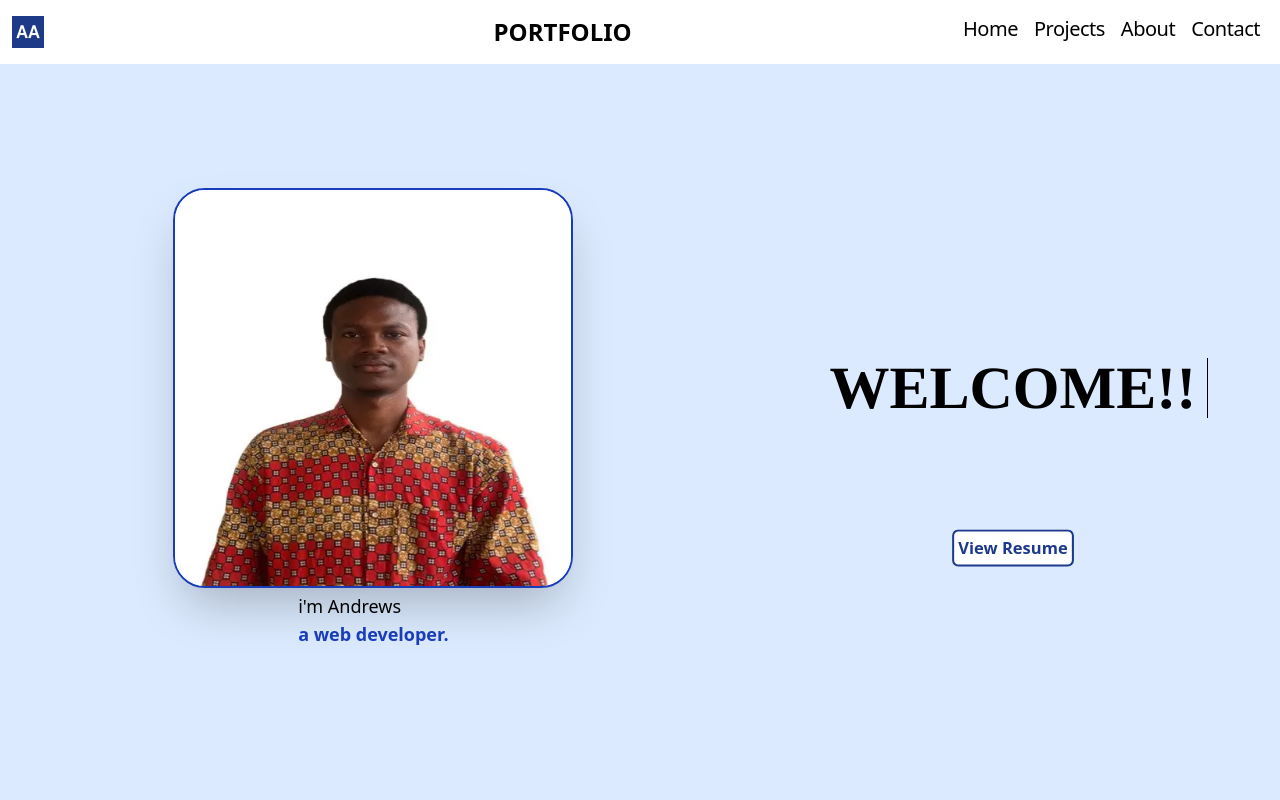
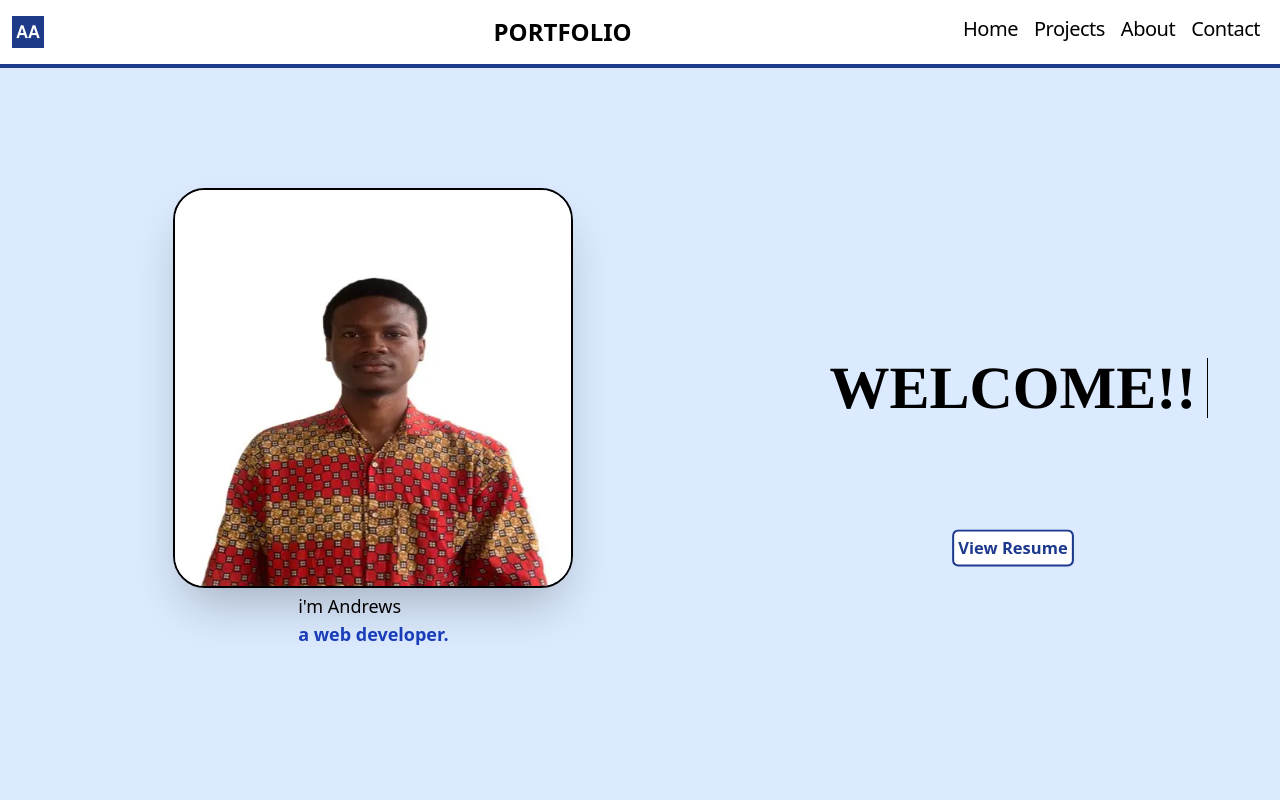
Before and after one commit to Xxecond/ANDREWSAMPADU, a Next.js app: page / in a window 1280 px wide. Shown: the top 800 px of the page. Built offline with nearby package versions, Linux system fonts and the light colour scheme.

Commit message:
project update 1

```diff
--- a/src/app/components/footer.js
+++ b/src/app/components/footer.js
@@ -26,7 +26,7 @@ export default function Footer(){
 <div className=" flex items-center space-x-3">
     <Image  src="/assets/initials.webp"
 alt="FooterFavicon" width={40} height={40}
-className="border-2 border-white"/>
+className="border-1 border-white"/>
 <span className="md:text-lg font-semibold inline-block tracking-tight ml-3">ANDREWS AMPADU</span>
 </div>
 <p className="pt-5 font-light leading-relaxed">Frontend developer specializing in UI/UX modern web technologies and building smooth digital experiences with clean code & creative flow.</p>
@@ -64,7 +64,7 @@ Navigation</span>
                   <a href={item.link} target="_blank"
                   rel="noopener noreferrer"
                   className="flex items-center space-x-3 md:text-xl
-                   text-gray-300 font-ligh leading-relaxed hover:font-semibold
+                   text-gray-300 font-light leading-relaxed hover:font-semibold
                    cursor-pointer hover:font-semibold">
                     <Icon />
                     <span className="">{item.text}</span></a>
--- a/src/app/home.jsx
+++ b/src/app/home.jsx
@@ -12,7 +12,7 @@ export default function Front (){
     alt="Andrews profile pic"
    width={400}
    height={400}
-    className=" h-full object-fill border-2 border-blue-800 shadow-2xl rounded-4xl flex-shrink-0"
+    className=" h-full object-fill border-2 border-black shadow-2xl rounded-4xl flex-shrink-0"
   />
   <dl className=" absolute -bottom-15  text-center pt-5 z-10">
   <dt className="font-light md:text-lg text-left ">i'm Andrews</dt>
--- a/src/app/styles/globals.css
+++ b/src/app/styles/globals.css
@@ -1,7 +1,7 @@
 @import "tailwindcss";
 
 body{
-  background-color: #DBEAFE;
+  background-color: #1e3a8a;
 }
 
 @keyframes typeWriter {
```
